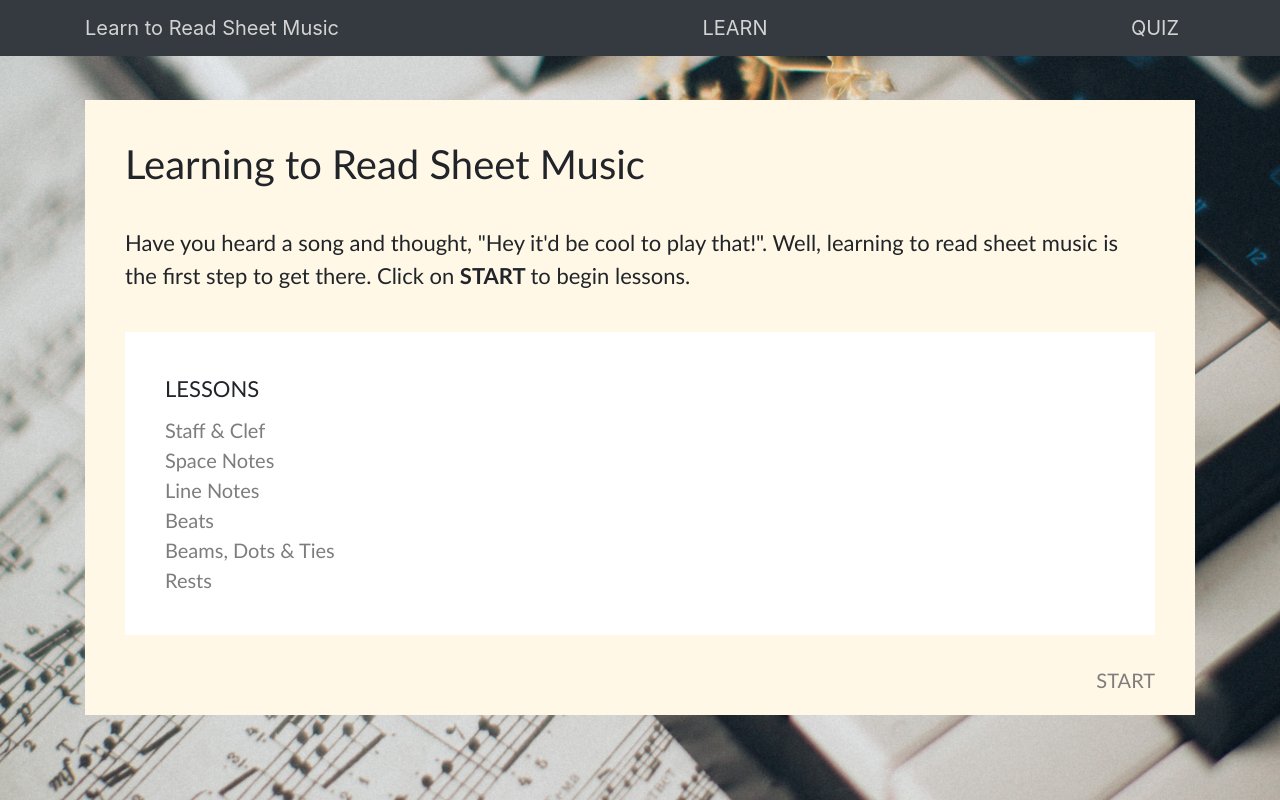
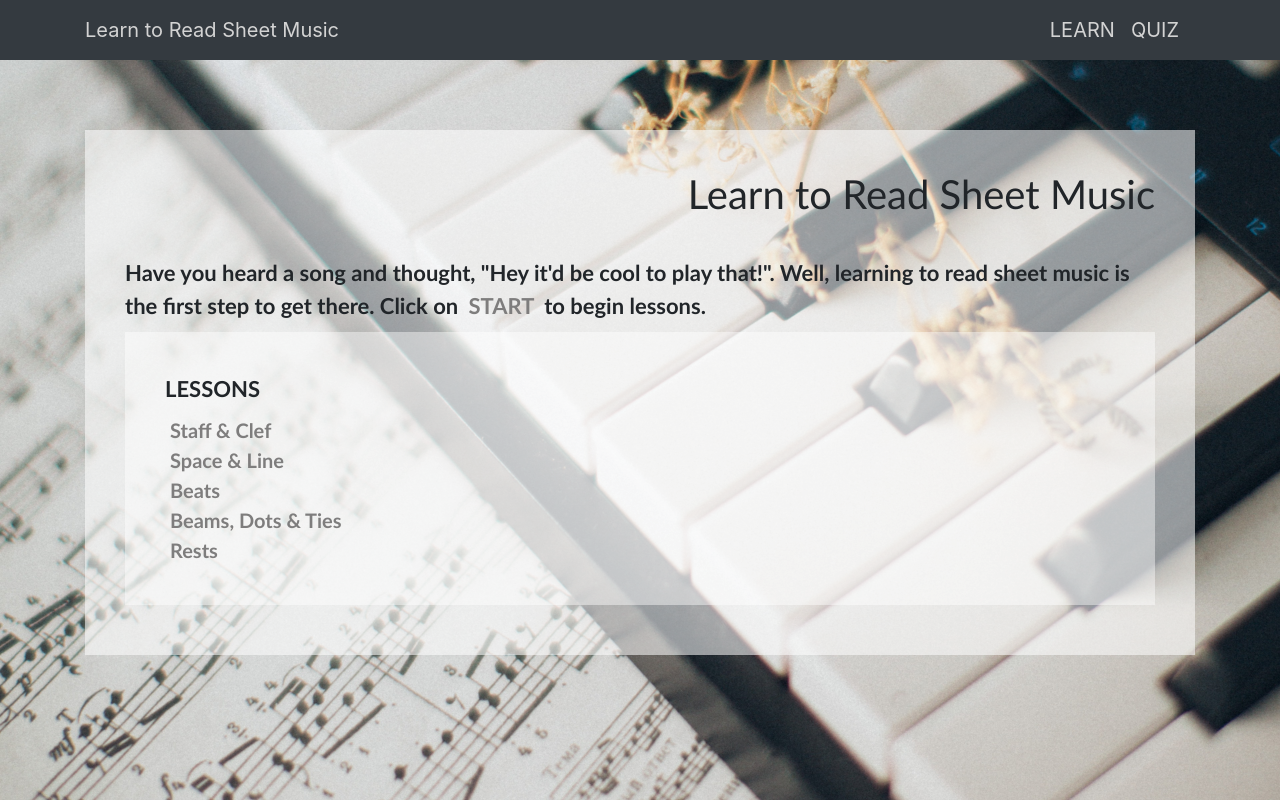
Before and after one commit to Aishwarya404/Read-Sheet-Music, a Flask app: page / in a window 1280 px wide. Run offline with Flask 2, Linux system fonts and the light colour scheme; some libraries are stand-ins or nearby versions.

Commit message:
Cleaning up of Code

```diff
--- a/server.py
+++ b/server.py
@@ -16,7 +16,7 @@ learnInfo = {
 	"1": {
 			"id": "1",
 			"title": "Staff",
-			"content": "Music notation is written on a staff. A staff is basically comprised of four spaces and five lines. This is what it looks like :",
+			"content": "Music notation is written on a staff. A staff is basically comprised of four spaces and five lines. This is what it looks like.",
 			"image": ["http://bp3.blogger.com/_Tad4UOfdqXs/RZTwOqb7whI/AAAAAAAAAAc/A31QI-ZldAM/w1200-h630-p-k-no-nu/staff-2.png"]
 	},
 	"2": {
@@ -28,7 +28,7 @@ learnInfo = {
 	"3": {
 			"id": "3",
 			"title": "Overview",
-			"content": "In this module, we will only learn notes on the treble clef. Here's an overview of what that will look like:",
+			"content": "In this module, we will only learn notes on the treble clef. Here's an overview of what that will look like.",
 			"image": ["http://www.piano-keyboard-guide.com/wp-content/uploads/2015/05/Treble-Clef-Notes.png"]
 	},
 	"4": {
@@ -40,7 +40,7 @@ learnInfo = {
 	"5": {
 			"id": "5",
 			"title": "Line Notes",
-			"content": "Next, let's learn line notes. Try to memorize them! If you're finding this difficult, there's a hint on the next page",
+			"content": "Next, let's learn line notes. Try to memorize them! If you're finding this difficult, there's a hint on the next page.",
 			"image": ["http://www.piano-keyboard-guide.com/wp-content/uploads/2015/05/treble-clef-line-notes.png"]
 	},
 	"6": {
@@ -52,7 +52,7 @@ learnInfo = {
 	"7": {
 			"id": "7",
 			"title": "Beats",
-			"content": "We just finished learning a scale! Now, let's move on to beats. The following music notation denotes that you can hold a note down for a maximum of 4 beats in this melody",
+			"content": "We just finished learning a scale! Now, let's move on to beats. The following music notation denotes that you can hold a note down for a maximum of 4 beats in this melody.",
 			"image": ["https://press.rebus.community/app/uploads/sites/81/2017/07/4-4-time-signature_0001-e1552559771468.png"]
 	},
 	"8": {
@@ -89,7 +89,7 @@ learnInfo = {
 			"id": "13",
 			"title": "Dots & Ties",
 			"content": "There are other ways to extend the length of a note. A dot after the note head, adds another half of that note’s duration to it. So, a half note with a dot would equal a half note and a quarter note. A tie may also be used to extend a note. Two notes tied together should be held as long as the value of both of those notes together.",
-			"image": ["/static/pictures/ties.png"]
+			"image": ["/static/pictures/ties.jpeg"]
 	},
 	"14": {
 			"id": "14",
--- a/static/layout.css
+++ b/static/layout.css
@@ -1,21 +1,33 @@
+/*
+Contributors : Aishwarya Sivakumar, Roshan Babu, Nidhi Sunil Kumar, Yina Jian
+UNI : as6418, rbk2145, ns3566, yj2713
+*/
+
 body {
     background-image: url('./pictures/keys.jpg');
     background-size: cover;
     background-position:50% 50%;
 }
 
-.navbar {
+.navbar-nav {
     position: fixed;
     top: 0;
     width: 100%;
     z-index: 100;
+    height: 60px;
+    padding: 10px;
 }
 
 .navbar-brand {
     color: lightgrey !important;
     display: inline-flex !important;
+    font-weight: normal !important;
 }
 
 .main {
-    margin-top: 100px;
+    margin-top: 130px;
 }
+
+.icon {
+    float: right !important;
+}
--- a/static/learn.js
+++ b/static/learn.js
@@ -1,3 +1,6 @@
+// Contributors : Aishwarya Sivakumar, Roshan Babu, Nidhi Sunil Kumar, Yina Jian
+// UNI : as6418, rbk2145, ns3566, yj2713
+
 function edit_entry(new_entry,curr_id){
 	let time = new_entry["time"]
 	let data_to_save = {"time": time, "id_rn":curr_id}
--- a/static/quiz.css
+++ b/static/quiz.css
@@ -1,3 +1,7 @@
+/*
+Contributors : Aishwarya Sivakumar, Roshan Babu, Nidhi Sunil Kumar, Yina Jian
+UNI : as6418, rbk2145, ns3566, yj2713
+*/
 
 #quiz_page {
     padding: 40px;
--- a/static/quiz.js
+++ b/static/quiz.js
@@ -1,3 +1,6 @@
+// Contributors : Aishwarya Sivakumar, Roshan Babu, Nidhi Sunil Kumar, Yina Jian
+// UNI : as6418, rbk2145, ns3566, yj2713
+
 function display_options(){
 	$(".question_no").text("Question " + question_data["id"]);
 	$(".quiz_question").text(question_data["Question"]);
--- a/static/result.js
+++ b/static/result.js
@@ -1,3 +1,6 @@
+// Contributors : Aishwarya Sivakumar, Roshan Babu, Nidhi Sunil Kumar, Yina Jian
+// UNI : as6418, rbk2145, ns3566, yj2713
+
 function show_answers() {
     for (let ind in question_data){
         console.log(ind)
@@ -13,7 +16,7 @@ function show_answers() {
 }
 
 function show_review_block() {
-    let $div = $(`<div> Click on <b> <span class="links"> <a href="/"> REVIEW </a> </span> </b> to revisit lessons. </div>`);
+    let $div = $(`<div class="main-text"> Click on <b> <span class="links"> <a href="/"> REVIEW </a> </span> </b> to revisit lessons. </div>`);
     $("#result-content").append($div)
 }
 
--- a/static/welcome.css
+++ b/static/welcome.css
@@ -1,20 +1,22 @@
+/*
+Contributors : Aishwarya Sivakumar, Roshan Babu, Nidhi Sunil Kumar, Yina Jian
+UNI : as6418, rbk2145, ns3566, yj2713
+*/
 
 .page{
     padding: 40px;
     padding-bottom: 50px;
     margin-top: 40px;
     margin-bottom: 40px;
-    background-color: #fff8e7;
+    background-color: rgba(255, 255, 255, 0.553);
     font-size: 20px;
     font-family: 'Trebuchet MS', 'Lucida Sans Unicode', 'Lucida Grande', 'Lucida Sans', Arial, sans-serif;
     min-height: 100% !important;
 }
 
 .lessons {
-    background-color: white;
-    /* width: fit-content; */
+    background-color: rgba(255, 255, 255, 0.437);
     padding: 40px;
-    /* padding-left: 70px; */
     padding-right: 70px;
     margin: auto;
 }
@@ -35,17 +37,20 @@
 
 .main-text {
     font-size: 22px;
-    margin-bottom: 10px
-}
-
-.secondary-text{
-  font-size: 20px;
+    margin-bottom: 10px;
+    font-weight: 700;
 }
 
 a {
     color: rgb(126, 125, 125);
+    font-weight: 900;
 }
 
-.continue {
-    float: right;
+.links {
+    margin-left: 5px;
+    margin-right: 5px;
 }
+
+h1 {
+    text-align: right;
+}
--- a/templates/layout.html
+++ b/templates/layout.html
@@ -27,11 +27,11 @@
         <title>Learn to Read Sheet Music </title>
     </head>
     <body>
-        <nav class="navbar navbar-expand-lg navbar-dark bg-dark">
+        <nav class="navbar-nav navbar-expand-lg navbar-dark bg-dark">
             <div class="container">
                 <a class="navbar-brand" href="/"> Learn to Read Sheet Music </a>
-                <a class="navbar-brand" href="/learn/1" class="icon"> LEARN </a>
-                <a class="navbar-brand" href="/middle" class="icon">QUIZ</a>
+                <a class="navbar-brand icon" href="/middle" >QUIZ</a>
+                <a class="navbar-brand icon" href="/learn/1"> LEARN </a>
             </div>
         </nav>
 
--- a/templates/learn.html
+++ b/templates/learn.html
@@ -1,3 +1,7 @@
+<!--
+    Contributors : Aishwarya Sivakumar, Roshan Babu, Nidhi Sunil Kumar, Yina Jian
+    UNI : as6418, rbk2145, ns3566, yj2713
+-->
 
 {% extends "layout.html" %}
 
--- a/templates/result.html
+++ b/templates/result.html
@@ -1,3 +1,8 @@
+<!--
+    Contributors : Aishwarya Sivakumar, Roshan Babu, Nidhi Sunil Kumar, Yina Jian
+    UNI : as6418, rbk2145, ns3566, yj2713
+-->
+
 {% extends "layout.html" %}
 
 {% block content %}
--- a/templates/welcome.html
+++ b/templates/welcome.html
@@ -9,10 +9,14 @@
 <link rel="stylesheet" href="{{url_for('static', filename='welcome.css')}}">
 
 <div class = "page">
-    <h1> Learning to Read Sheet Music </h1>
+    <h1> Learn to Read Sheet Music </h1>
     <br>
-    <div class="main-text"> Have you heard a song and thought, "Hey it'd be cool to play that!". Well, learning to read sheet music is the first step to get there. Click on <b> START </b> to begin lessons. </div>
-    <br>
+    <div class="main-text">
+        Have you heard a song and thought, "Hey it'd be cool to play that!". Well, learning to read sheet music is the first step to get there. Click on
+        <span class="links">
+            <a href="/learn/1"> START </a>
+        </span> to begin lessons.
+    </div>
     <div class="lessons">
         <div class="main-text">
             LESSONS
@@ -21,10 +25,7 @@
             <a href="/learn/1"> Staff & Clef </a>
         </div>
         <div class="links">
-            <a href="/learn/4">  Space Notes </a>
-        </div>
-        <div class="links">
-            <a href="/learn/5"> Line Notes </a>
+            <a href="/learn/4">  Space & Line </a>
         </div>
         <div class="links">
             <a href="/learn/7"> Beats </a>
@@ -36,10 +37,6 @@
             <a href="/learn/14"> Rests </a>
         </div>
     </div>
-    <br>
-    <div class="links continue">
-        <a href="/learn/1"> START </a>
-    </div>
 </div>
 
 {% endblock %}
```
Also changed, not shown: static/learn.css (+6 -3 lines), static/middle.css (+14 -11 lines), static/result.css (+9 -3 lines), templates/middle.html (+6 -9 lines), static/pictures/ties.jpeg (added), static/pictures/ties.png (deleted).
